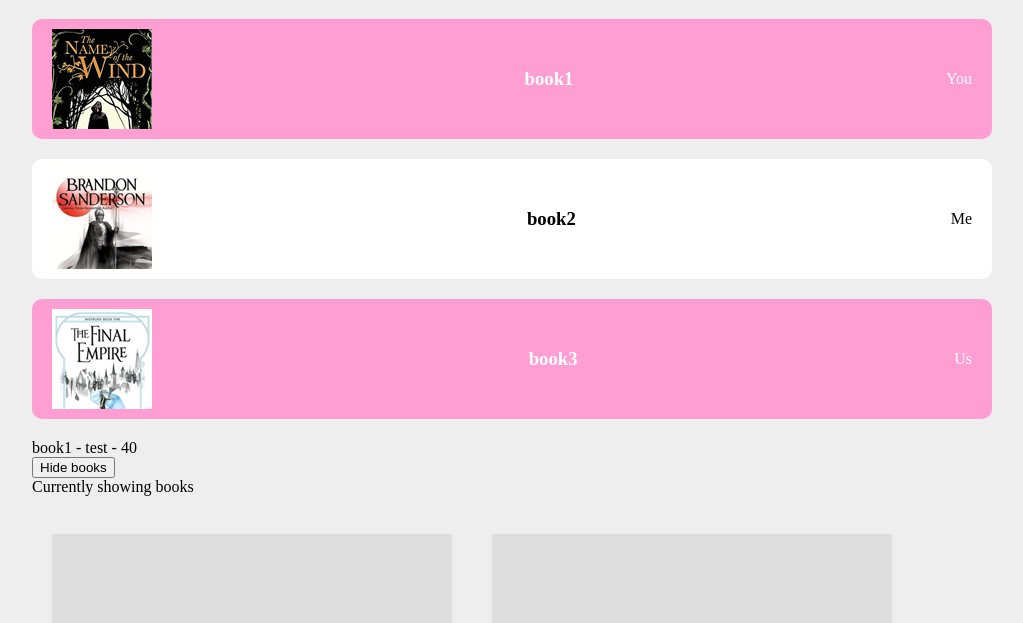
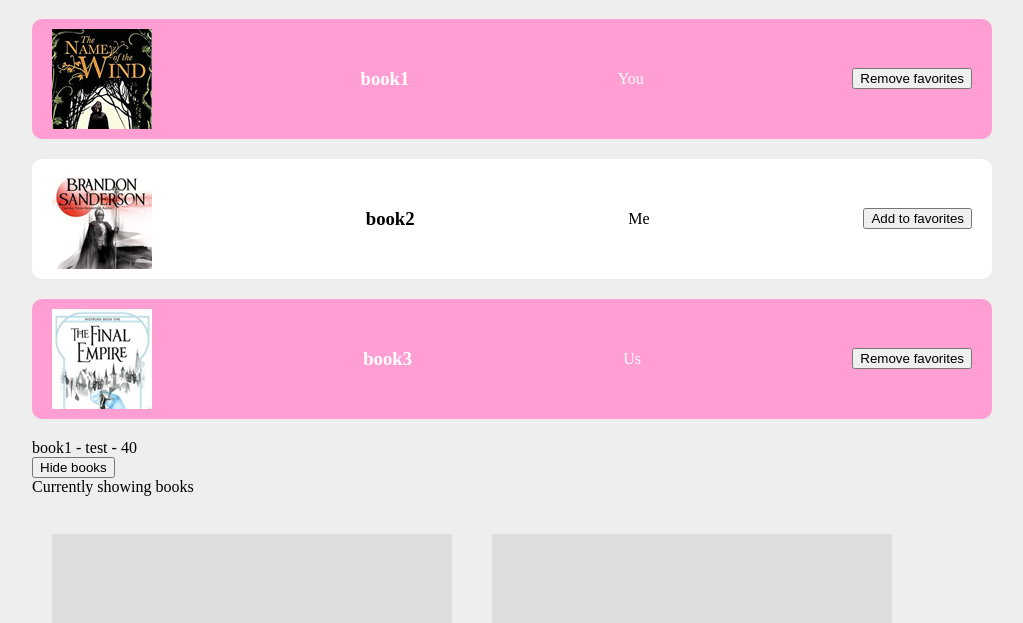
Before and after one commit to Shiulan/IKFRAM24-25, a plain HTML site: page index.html in a window 1280 px wide. Shown: the part 177-800 px from the top of the page, without its empty margins (128-1151 px from the left). Drawn offline with nearby package versions, Linux system fonts and the light colour scheme.

Commit message:
les 15/16

```diff
--- a/app.js
+++ b/app.js
@@ -28,6 +28,10 @@ const app = Vue.createApp({
         handleMouseMove(event) {
             this.x = event.offsetY
             this.y = event.offsetY
+        },
+        toggleFav(book) {
+            console.log(book.isFav)
+            book.isFav = !book.isFav
         }
     }
 })
--- a/index.html
+++ b/index.html
@@ -22,6 +22,10 @@
                     <img :src="book.img" :alt="book.title">
                     <h3>{{ book.title }}</h3>
                     <p>{{ book.author }}</p>
+                    <button @click="toggleFav(book)">
+                        <span v-if="!book.isFav">Add to favorites</span>
+                        <span v-else>Remove favorites</span>
+                    </button>
                 </li>
             </ul>
             <p>{{ books[0].title }} - {{ description }} - {{ age }}</p>
```
